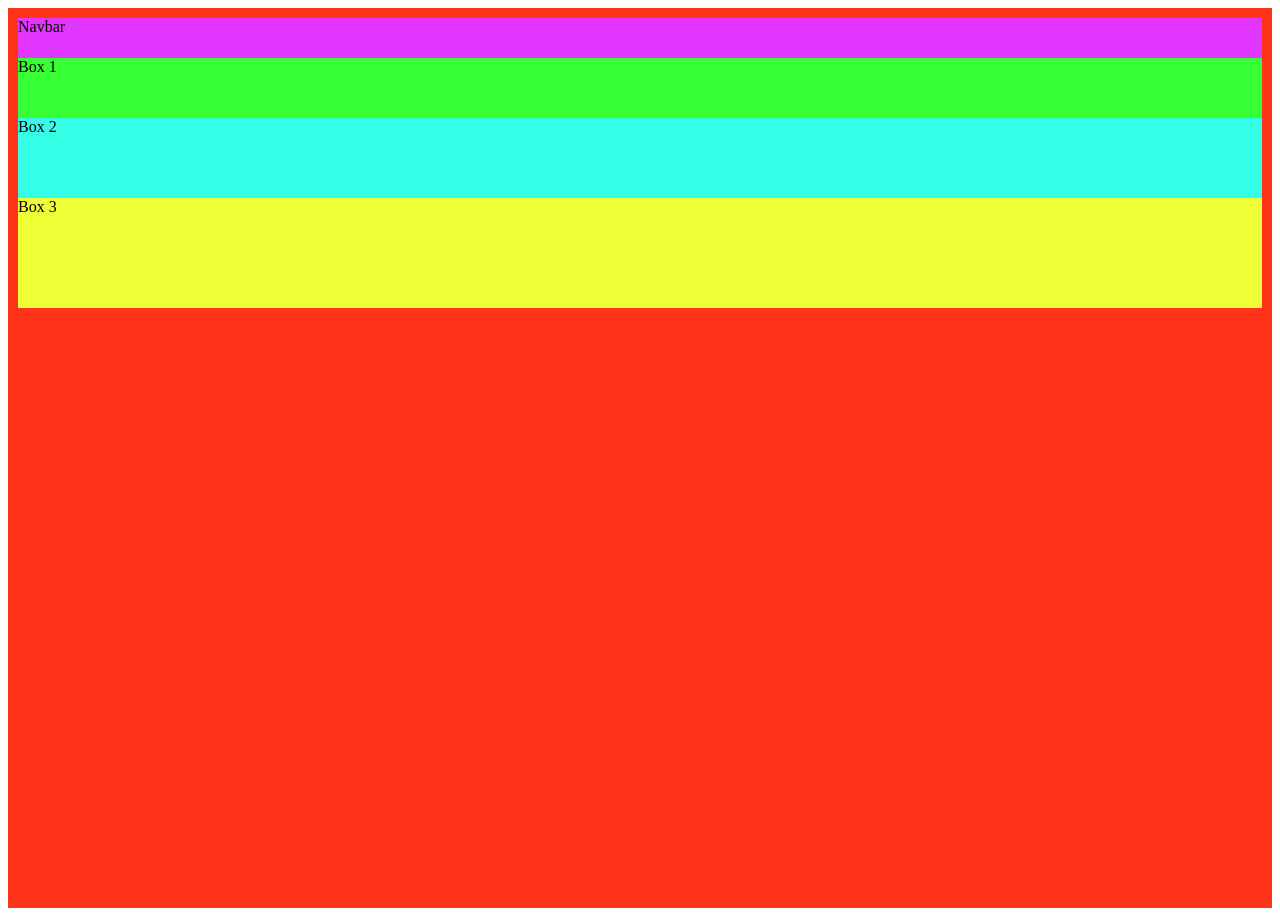
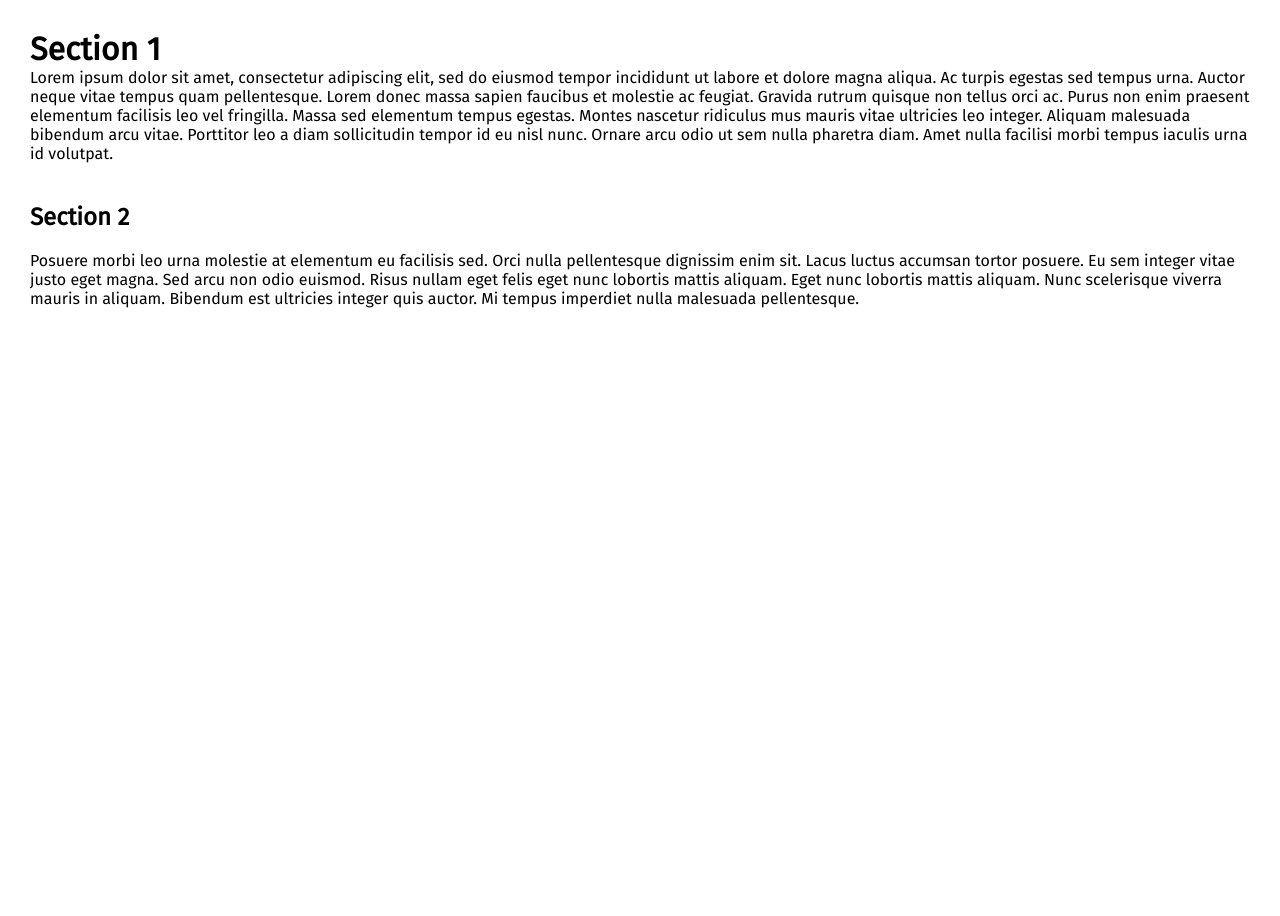
Before and after one commit to techwithmks/css-position, a website: page public/index.html in a window 1280 px wide. After the commit the page ends 800 px from the top, so only its background shows below. Drawn offline with Linux system fonts and the light colour scheme.

Commit message:
Content | Part 1

```diff
--- a/public/index.html
+++ b/public/index.html
@@ -6,14 +6,19 @@
     <meta name="viewport" content="width=device-width, initial-scale=1.0">
     <link rel="icon" type="image/x-icon" href="favicon.ico">
     <link rel="stylesheet" href="./styles.css">
+    <link rel="preconnect" href="https://fonts.googleapis.com">
+    <link rel="preconnect" href="https://fonts.gstatic.com" crossorigin>
+    <link href="https://fonts.googleapis.com/css2?family=Fira+Sans&display=swap" rel="stylesheet">
     <title>CSS Positions</title>
 </head>
 <body>
-    <div class="main-container">
-        <div class="nav">Navbar</div>
-        <div class="box1">Box 1</div>
-        <div class="box2">Box 2</div>
-        <div class="box3">Box 3</div>
+    <div class="container" id="content-1">
+        <div class="section">Section 1</div>
+        <div class="content">Lorem ipsum dolor sit amet, consectetur adipiscing elit, sed do eiusmod tempor incididunt ut labore et dolore magna aliqua. Ac turpis egestas sed tempus urna. Auctor neque vitae tempus quam pellentesque. Lorem donec massa sapien faucibus et molestie ac feugiat. Gravida rutrum quisque non tellus orci ac. Purus non enim praesent elementum facilisis leo vel fringilla. Massa sed elementum tempus egestas. Montes nascetur ridiculus mus mauris vitae ultricies leo integer. Aliquam malesuada bibendum arcu vitae. Porttitor leo a diam sollicitudin tempor id eu nisl nunc. Ornare arcu odio ut sem nulla pharetra diam. Amet nulla facilisi morbi tempus iaculis urna id volutpat.</div>
+    </div>
+    <div class="container" id="content-2">
+        <h2>Section 2</h2>
+        <p>Posuere morbi leo urna molestie at elementum eu facilisis sed. Orci nulla pellentesque dignissim enim sit. Lacus luctus accumsan tortor posuere. Eu sem integer vitae justo eget magna. Sed arcu non odio euismod. Risus nullam eget felis eget nunc lobortis mattis aliquam. Eget nunc lobortis mattis aliquam. Nunc scelerisque viverra mauris in aliquam. Bibendum est ultricies integer quis auctor. Mi tempus imperdiet nulla malesuada pellentesque.</p>
     </div>
 </body>
 </html>
--- a/public/styles.css
+++ b/public/styles.css
@@ -1,25 +1,26 @@
-.main-container {
-    height: 110vh;
-    padding: 10px;
-    background-color: rgb(255, 52, 25);
+body {
+    margin: 20px;
+    font-family: 'Fira Sans', 'Times New Roman';
 }
 
-.nav {
-    height: 40px;
-    background-color: rgb(225, 54, 255);
+body * {
+    transition: box-shadow 0.5s;
 }
 
-.box1 {
-    height: 60px;
-    background-color: rgb(54, 255, 54);
+body *:hover {
+    box-shadow: 1px 1px 20px 2px #646464;
 }
 
-.box2 {
-    height: 80px;
-    background-color: rgb(54, 255, 232);
+.container {
+    padding: 10px;
 }
 
-.box3 {
-    height: 110px;
-    background-color: rgb(238, 255, 54);
+.section {
+    font-size: 2rem;
+    font-weight: 700;
 }
+
+.content {
+    font-size: 1rem;
+    font-weight: 400;
+}
```
